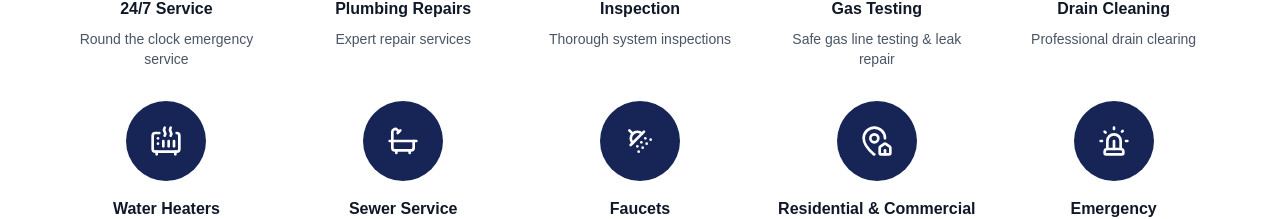
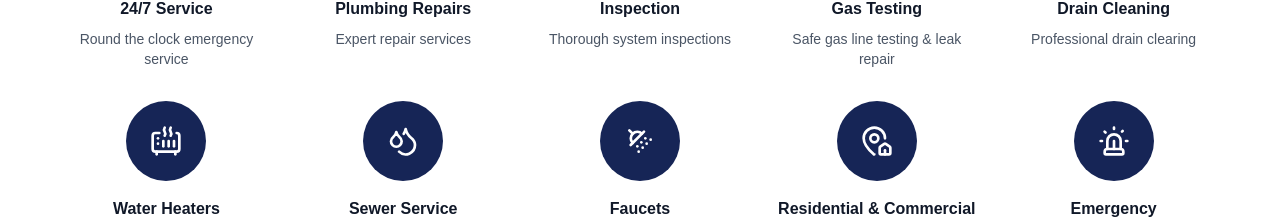
Before and after one commit to karinamzalez/ja-zepeda-plumbing, a Next.js app: page / in a window 1280 px wide. Shown: the part 899-1118 px from the top of the page. Built offline with nearby package versions, Linux system fonts and the light colour scheme.

Commit message:
remove unused icon

```diff
--- a/src/pages/index.tsx
+++ b/src/pages/index.tsx
@@ -2,7 +2,7 @@
 import { useState } from 'react'
 import Image from 'next/image'
 import Head from 'next/head'
-import { Bubbles, Clock, Fuel, Droplets, Wrench, SearchCheck, ShowerHead, Bath, Heater, Siren, MapPinHouse } from 'lucide-react'
+import { Bubbles, Clock, Fuel, Droplets, Wrench, SearchCheck, ShowerHead, Heater, Siren, MapPinHouse } from 'lucide-react'
 
 interface ContactForm {
   name: string
@@ -123,7 +123,7 @@ export default function Home() {
                 { icon: <Fuel className="w-8 h-8" />, title: 'Gas Testing', desc: 'Safe gas line testing & leak repair' },
                 { icon: <Bubbles className="w-8 h-8" />, title: 'Drain Cleaning', desc: 'Professional drain clearing' },
                 { icon: <Heater className="w-8 h-8" />, title: 'Water Heaters', desc: 'Installation & repair' },
-                { icon: <Bath className="w-8 h-8" />, title: 'Sewer Service', desc: 'Complete sewer solutions' },
+                { icon: <Droplets className="w-8 h-8" />, title: 'Sewer Service', desc: 'Complete sewer solutions' },
                 { icon: <ShowerHead className="w-8 h-8" />, title: 'Faucets', desc: 'Faucet installation & repair' },
                 { icon: <MapPinHouse className="w-8 h-8" />, title: 'Residential & Commercial', desc: 'Professional residential and commercial services' },
                 { icon: <Siren className="w-8 h-8" />, title: 'Emergency', desc: 'Fast emergency service' }
```
